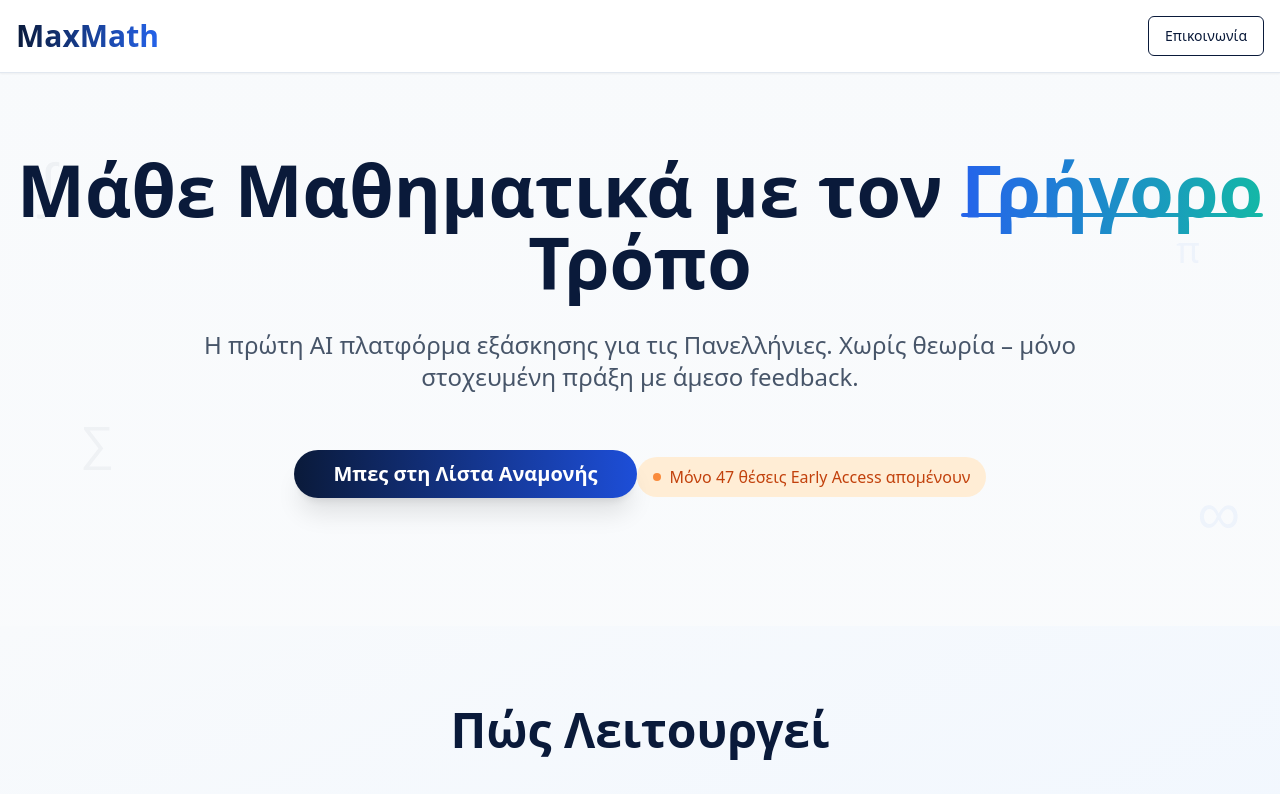
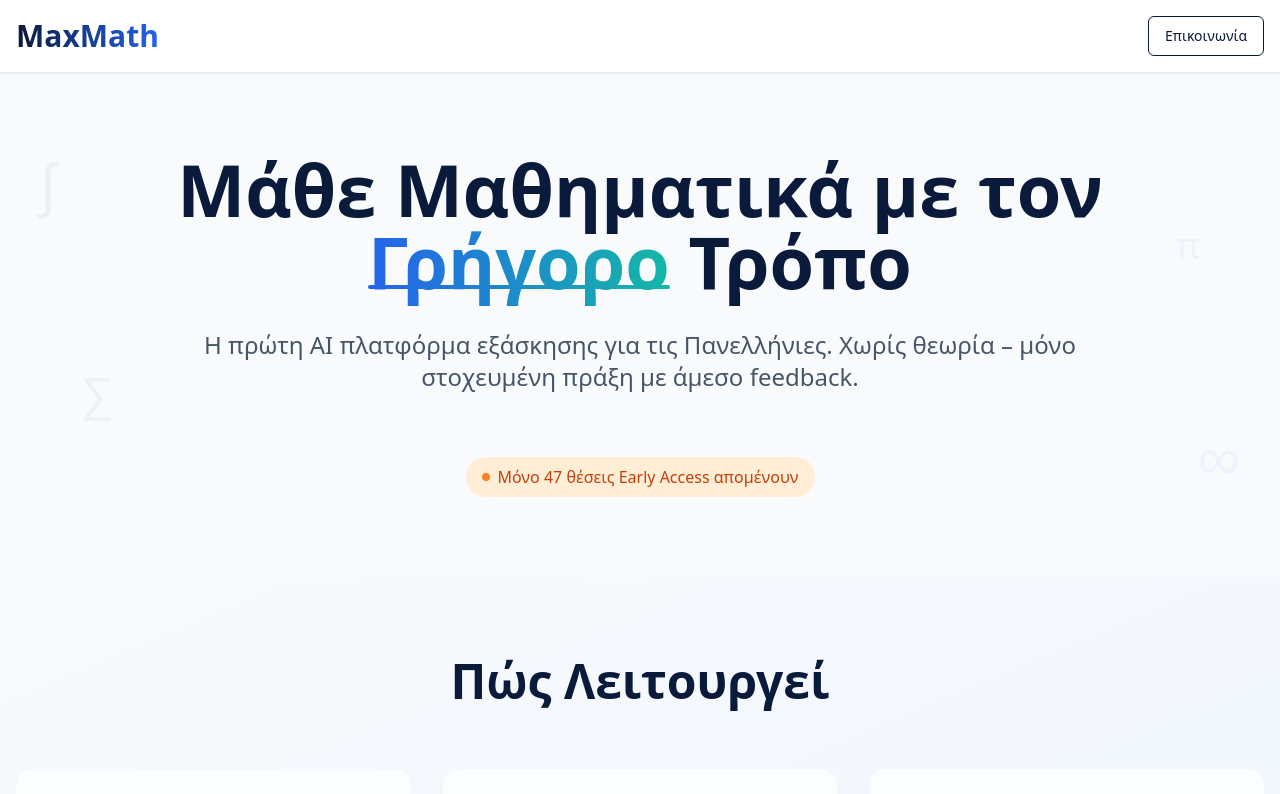
Before and after one commit to Mathitis-boop/maxmath-ai-panellinies, a React (Vite) app: page / in a window 1280 px wide. Shown: the top 794 px of the page. Built offline with nearby package versions, Linux system fonts and the light colour scheme.

Commit message:
Fix hero headline and waitlist form
Fixes the hero headline to prevent wrapping and replaces the "Μπες στη λίστα αναμονής" button with an inline waitlist form. Updated `src/pages/Index.tsx`.

```diff
--- a/src/pages/Index.tsx
+++ b/src/pages/Index.tsx
@@ -53,33 +53,30 @@ const Index = () => {
 
         <div className={`transition-all duration-1000 delay-300 ${isVisible ? 'opacity-100 translate-y-0' : 'opacity-0 translate-y-10'} relative z-10`}>
           <h1 className="text-5xl md:text-7xl font-bold text-[#0A1A3A] mb-8 leading-tight">
-            Μάθε Μαθηματικά με τον{" "}
+            <span className="block">Μάθε Μαθηματικά με τον</span>
             <span className="relative inline-block">
               <span className="bg-gradient-to-r from-blue-600 to-teal-500 bg-clip-text text-transparent transition-all duration-500">
                 {animatedWord}
               </span>
               <span className="absolute bottom-2 left-0 w-full h-1 bg-gradient-to-r from-blue-600 to-teal-500 rounded-full"></span>
             </span>{" "}
-            Τρόπο
+            <span>Τρόπο</span>
           </h1>
           <p className="text-xl md:text-2xl text-slate-600 mb-10 max-w-4xl mx-auto leading-relaxed font-medium">
             Η πρώτη AI πλατφόρμα εξάσκησης για τις Πανελλήνιες. Χωρίς θεωρία – μόνο στοχευμένη πράξη με άμεσο feedback.
           </p>
+
+          {/* Inline Waitlist Form */}
           <div className="space-y-6">
-            <Button size="lg" className="bg-gradient-to-r from-[#0A1A3A] to-blue-700 hover:from-blue-800 hover:to-blue-900 text-white px-10 py-6 text-xl font-semibold rounded-full transform hover:scale-105 transition-all duration-300 shadow-xl">
-              Μπες στη Λίστα Αναμονής
-            </Button>
+            <div className="max-w-md mx-auto">
+              <script async data-uid="9063eb98de" src="https://maxmath.kit.com/9063eb98de/index.js"></script>
+            </div>
 
             {/* FOMO Element */}
             <div className="inline-flex items-center space-x-2 bg-orange-100 px-4 py-2 rounded-full">
               <div className="w-2 h-2 bg-orange-500 rounded-full animate-pulse"></div>
               <span className="text-orange-700 font-medium">Μόνο 47 θέσεις Early Access απομένουν</span>
             </div>
-          </div>
-
-          {/* ConvertKit Script */}
-          <div className="mt-12">
-            <script async data-uid="9063eb98de" src="https://maxmath.kit.com/9063eb98de/index.js"></script>
           </div>
         </div>
       </section>
```
